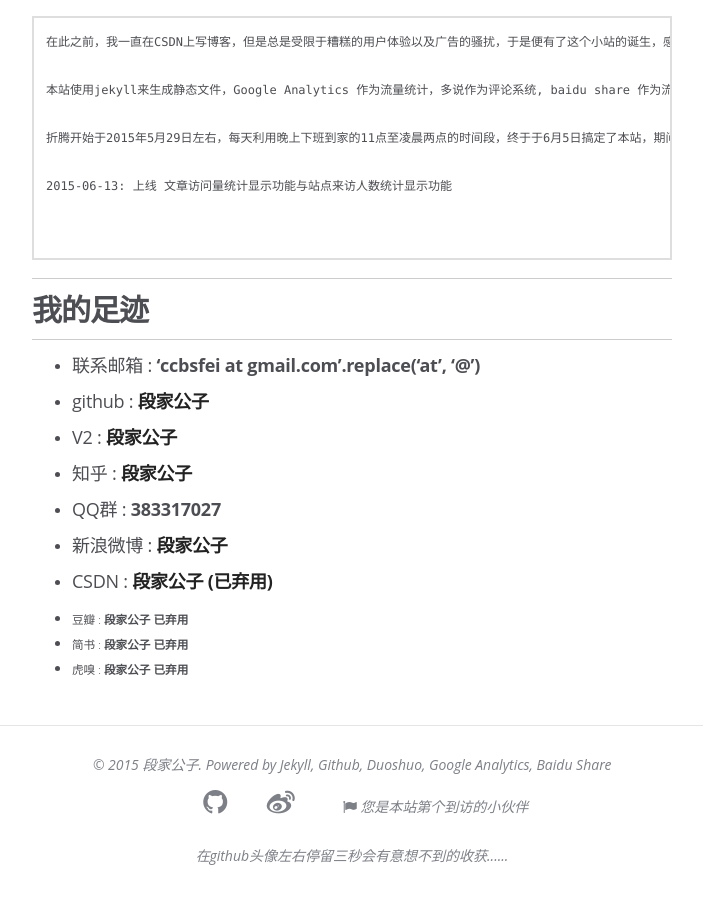
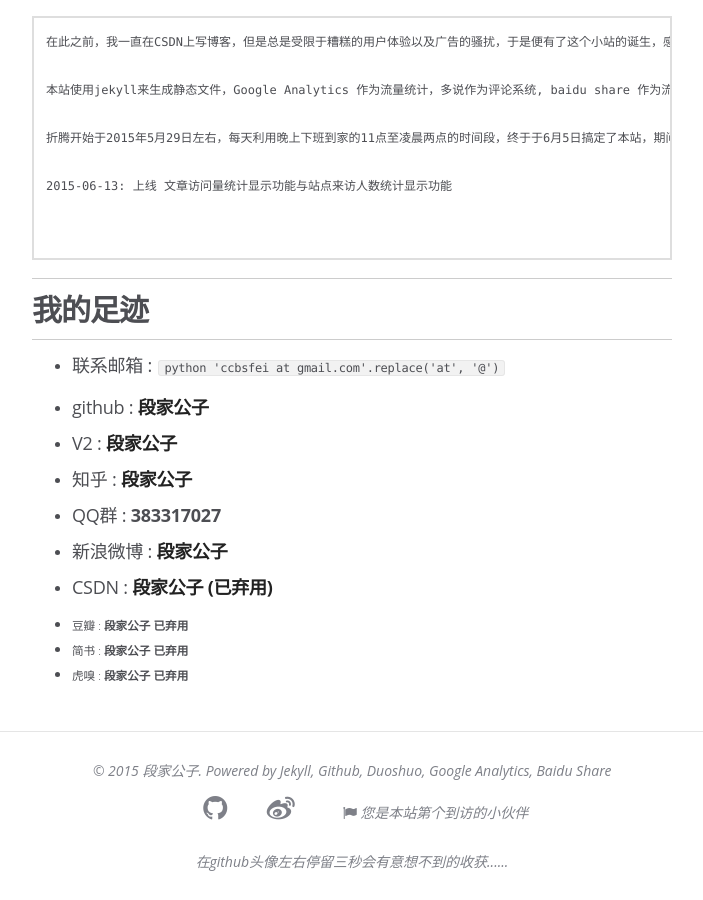
Before and after one commit to 1oscar/1oscar.github.io, a Jekyll site: the page built from about.md, in a window 1280 px wide and 900 px high, scrolled down 761 px. Shown: the whole window, without its empty margins (288-991 px from the left). Built offline with Jekyll 4.4.1, drawn with Linux system fonts in a browser that asks for light colours; some web fonts are replaced; Markdown is read by kramdown in place of the engine named in the settings; comment, search, counter and statistics services are not loaded.

Commit message:
update email

````diff
--- a/about.md
+++ b/about.md
@@ -49,7 +49,7 @@
 
 ----
 
-- #### 联系邮箱 :  **'ccbsfei at gmail.com'.replace('at', '@')**
+- #### 联系邮箱 :  ```python 'ccbsfei at gmail.com'.replace('at', '@')```
 
 - #### github :  [**段家公子**](https://github.com/1oscar)
 
````
